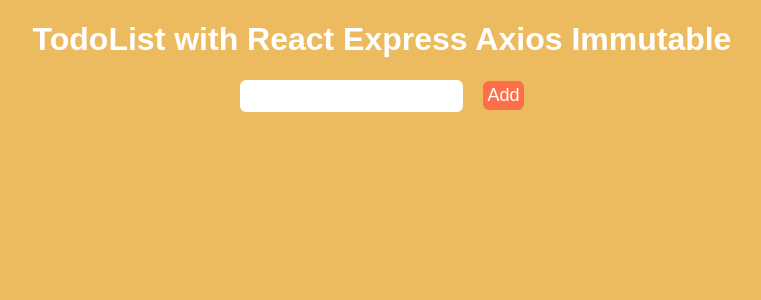
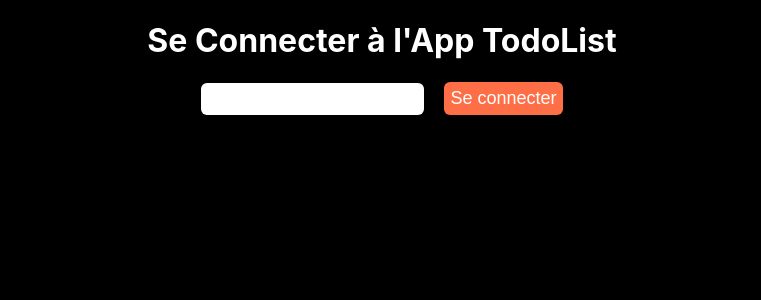
Before and after one commit to Jerem33320/react-axios-immutable-todolist, a React (Create React App) app: page / in a window 1280 px wide. Shown: the top 300 px of the page, without its empty margins (258-1019 px from the left). Built offline with nearby package versions, Linux system fonts and the light colour scheme.

Commit message:
working with route on the todolist

```diff
--- a/package.json
+++ b/package.json
@@ -14,6 +14,7 @@
     "nodemon": "^2.0.6",
     "react": "^16.13.1",
     "react-dom": "^16.13.1",
+    "react-router-dom": "^5.2.0",
     "react-scripts": "3.4.3",
     "shortid": "^2.2.15"
   },
--- a/src/App.js
+++ b/src/App.js
@@ -20,7 +20,7 @@
   baseURL: `http://localhost:3001`
 })
 
-export default class TodoList extends React.Component{
+class TodoList extends React.Component{
   constructor(){
     super();
     this.state={
@@ -130,7 +130,6 @@
   }
 
   render(){
-    console.log('todos', this.state.todos);
     return(
       <div style={container}>
         <h1>TodoList with React Express Axios Immutable</h1>
@@ -160,3 +159,5 @@
     )
   }
 }
+
+export default TodoList;
--- /dev/null
+++ b/src/Router.js
@@ -0,0 +1,14 @@
+import React from 'react';
+import UserForm from './components/UserForm';
+import TodoList from './App';
+import { BrowserRouter as Router, Route} from 'react-router-dom';
+
+const AppRoutes = (props) => (
+    <Router>
+      <div>
+        <Route exact path="/" component={UserForm} />
+        <Route path="/todolist" component={TodoList}/>
+      </div>
+    </Router>
+)
+export default AppRoutes;
--- /dev/null
+++ b/src/components/UserForm.js
@@ -0,0 +1,103 @@
+import React from 'react';
+import {List} from 'immutable';
+import axios from 'axios';
+import {Redirect} from 'react-router-dom';
+
+const homeStyle = {
+    display: "flex",
+    flexDirection: "column",
+    alignItems: "center",
+    height: "100vh",
+    width: "100vw",
+    backgroundColor: "black",
+    color: "white",
+    fontfamily: "Arial, sans-serif"
+}
+
+const formInput = {
+    border: "none",
+    outline: "none",
+    height: "30px",
+    fontSize: "1rem",
+    borderRadius: "6px",
+    paddingLeft: "14px",
+}
+
+const formBtn = {
+    padding: "6px",
+    border: "none",
+    backgroundColor: "#ff6f47",
+    borderRadius: "6px",
+    fontSize: "18px",
+    fontFamily: "Arial, Helvetica, sans-serif",
+    color: "white",
+    marginLeft: "20px"
+}
+
+const api = axios.create({
+baseURL: `http://localhost:3001/users`
+})
+
+// au depart 1 user tombe dans la vue où il y'a un formulaire de connexion,
+// lorsqu'il clic sur se co tu fais axios et tu:
+// get la list des users depuis le serveur nodejs,
+// s'il existe tu passes à la prochaine route (lui montrer les todos).
+// s'il n'existe pas, l'enmener vers une route ou il va s'enregistrer
+// donc tu dois ajouter des routes (react-router) +
+// maintenir un autre tableau des users en plus de celui des todos que
+// tu as + creer des routes express pour les users
+// gerer les routes express et faire des checks basics sur l'existence
+// d'un user ou son ajout dans le tableau users
+
+export default class UserForm extends React.Component{
+    constructor(){
+        super();
+        this.state={
+          users: new List(),
+          loggedIn: false,
+          formValue: ''
+        }
+      }
+
+    handleValue = (e) => {
+        this.setState({
+            formValue: e.target.value
+        })
+    }
+
+    getUser = async (e) => {
+        e.preventDefault();
+        try{
+          const {data} = await api.get('/');
+          console.log(data);
+          if (data.includes(this.state.formValue)){
+              console.log("vous etes co");
+              this.setState({
+                loggedIn: true
+              });
+          } else {
+            console.log("vous n'êtes pas un user autorisé");
+          }
+        } catch(err){
+          console.log(err);
+        }
+    }
+
+    render(){
+        if(this.state.loggedIn === true){
+            return(<Redirect to="/todolist"/>)
+        }
+        return(
+            <div style={homeStyle}>
+                <h1>Se Connecter à l'App TodoList</h1>
+                <form onSubmit={this.getUser}>
+                    <input
+                        style={formInput}
+                        onChange={this.handleValue}
+                    />
+                    <button style={formBtn} disabled={!this.state.formValue} onSubmit={this.getUser}>Se connecter</button>
+                </form>
+            </div>
+        )
+    }
+}
--- a/src/index.js
+++ b/src/index.js
@@ -1,12 +1,12 @@
 import React from 'react';
 import ReactDOM from 'react-dom';
 import './index.css';
-import TodoList from './App';
+import AppRouter from './Router';
 import * as serviceWorker from './serviceWorker';
 
 ReactDOM.render(
   <React.StrictMode>
-    <TodoList />
+    <AppRouter />
   </React.StrictMode>,
   document.getElementById('root')
 );
```
Also changed, not shown: 2 other files (tests, documents, lock files or other folders).
